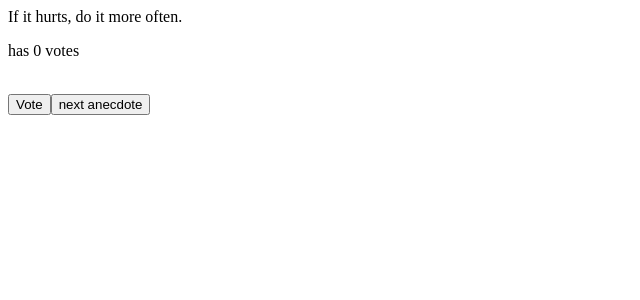
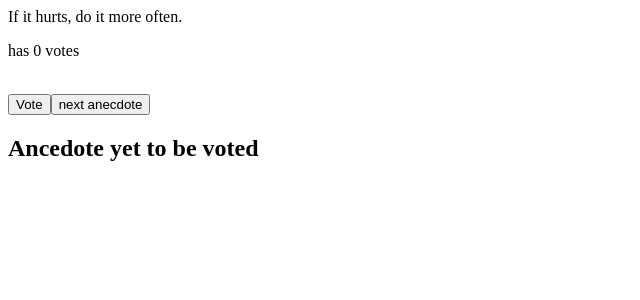
Before and after one commit to ESHWARGEEK/FULLSTACKOPEN-EXERCISES, a React (Vite) app in the folder part-1/part-1-exercise/: page / in a window 1280 px wide. Shown: the top 300 px of the page, without its empty margins (0-640 px from the left). Built offline with nearby package versions, Linux system fonts and the light colour scheme; the HTML template or start-up script is replaced by a standard one.

Commit message:
final exercise 1.14 anecdotes step 3 finished

```diff
--- a/part-1/part-1-exercise/src/App.jsx
+++ b/part-1/part-1-exercise/src/App.jsx
@@ -16,6 +16,7 @@ const App = () => {
 
   const [selected, setSelected] = useState(0);
   const [vote, setVote] = useState(votes);
+  const [mostVoted, setMostVoted] = useState(0);
 
   const getRandomAnecdote = () => {
     const randomeAnecodote = Math.floor(Math.random() * anecdotes.length);
@@ -26,6 +27,10 @@ const App = () => {
     const newVote = [...vote];
     newVote[selected] += 1;
     setVote(newVote);
+
+    if (newVote[selected] > newVote[mostVoted]) {
+      setMostVoted(selected);
+    }
   };
 
   return (
@@ -36,6 +41,8 @@ const App = () => {
       <br />
       <button onClick={handleVote}>Vote</button>
       <button onClick={getRandomAnecdote}>next anecdote</button>
+      <br />
+      <MostVote anecdote={anecdotes[mostVoted]} votes={vote[mostVoted]} />
     </div>
   );
 };
```
